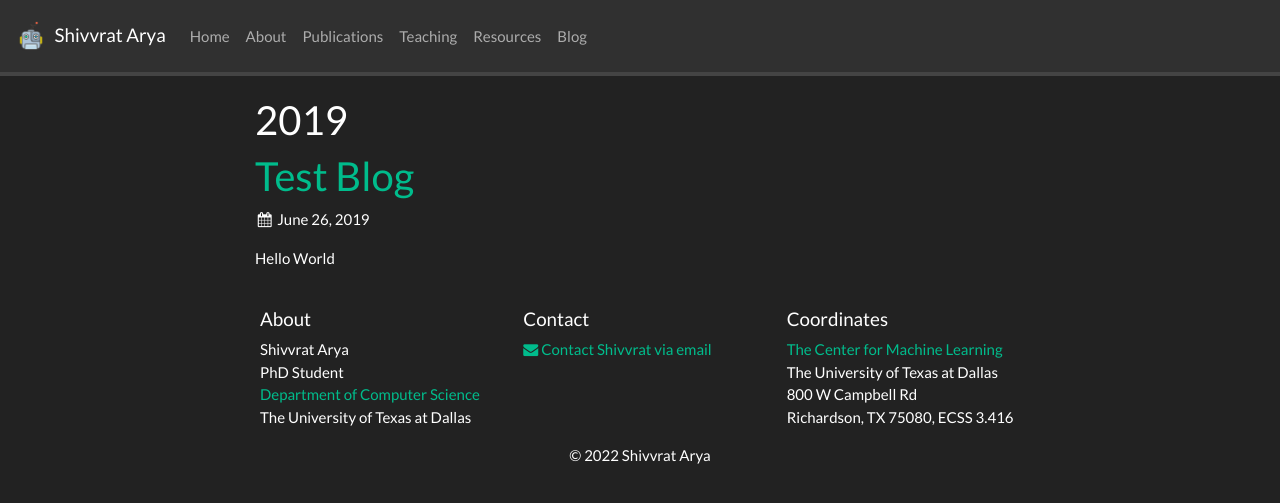
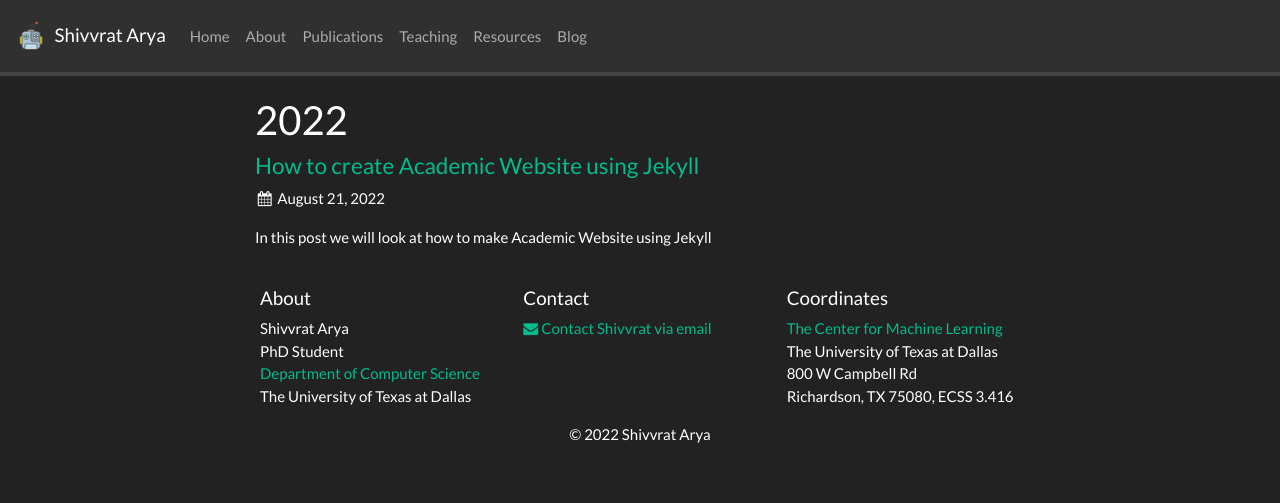
Before and after one commit to Shivvrat/shivvrat.github.io, a Jekyll site: the page built from _pages/blog.html, in a window 1280 px wide. Shown: the top 503 px of the page. Built offline with Jekyll 4.4.1, drawn with Linux system fonts in a browser that asks for light colours; nearby versions of some CDN libraries; a style sheet for code colours, icons or effects is not loaded; some of the changed lines change nothing that is shown.

Commit message:
Why: * Minor Changes
This change addresses the need by:
*

````diff
--- a/_config.yml
+++ b/_config.yml
@@ -44,6 +44,8 @@
 contact: >
     <a href="mailto:shivvrat.arya@utdallas.edu" target="_blank"><i class="fa fa-envelope fa-1x"></i> Contact Shivvrat via email</a> <br/>
 #    <a href="/aboutwebsite.html"><i class="fa fa-github fa-1x"></i> Use this site as a template!</a>
+
+group_pub_by_year: true
 
 # Pages shown in navbar
 nav_pages:
--- a/_includes/archive-single.html
+++ b/_includes/archive-single.html
@@ -1,10 +1,10 @@
 {% include base_path %}
 
-{% if post.header.teaser %}
-  {% capture teaser %}{{ post.header.teaser }}{% endcapture %}
-{% else %}
-  {% assign teaser = site.teaser %}
-{% endif %}
+<!--{% if post.header.teaser %}-->
+<!--  {% capture teaser %}{{ post.header.teaser }}{% endcapture %}-->
+<!--{% else %}-->
+<!--  {% assign teaser = site.teaser %}-->
+<!--{% endif %}-->
 
 {% if post.id %}
   {% assign title = post.title | markdownify | remove: "<p>" | remove: "</p>" %}
@@ -25,8 +25,8 @@
           alt="">
       </div>
     {% endif %}
-
-    <h2 class="archive__item-title" itemprop="headline">
+<!--Change this to change size of the heading-->
+    <h4 class="archive__item-title" itemprop="headline">
       {% if post.collection == 'publications' %}
         {{ title }}
       {% elsif post.link %}
@@ -34,7 +34,7 @@
       {% else %}
         <a href="{{ base_path }}{{ post.url }}" rel="permalink">{{ title }}</a>
       {% endif %}
-    </h2>
+    </h4>
 
     {% if post.read_time %}
     {% elsif post.read_time and post.collection == 'posts' %}
--- a/_includes/head.html
+++ b/_includes/head.html
@@ -4,7 +4,8 @@
   <meta name="viewport" content="width=device-width, initial-scale=1">
 
   <title>{% if page.title %}{{ page.title | escape }} - {{ site.title | escape }}{% else %}{{ site.title | escape }}{% endif %}</title>
-  <meta name="description" content="{{ site.description }}">
+  <meta name="description" content="{% if page.excerpt %}{{ page.excerpt | strip_html | strip_newlines | truncate: 160 }}{% else %}{{ site.description }}{% endif %}">
+<!--  <meta name="description" content="{{ site.description }}">-->
   <link rel="stylesheet" href="{{ "/assets/main.css" | relative_url }}">
   <link rel="canonical" href="{{ page.url | replace:'index.html','' | prepend: site.baseurl | prepend: site.url }}">
   <link rel="shortcut icon" type ="image/x-icon" href="{{ site.url }}{{ site.baseurl }}/favicon.ico">
--- a/_includes/header.html
+++ b/_includes/header.html
@@ -3,7 +3,7 @@
 height="0" width="0" style="display:none;visibility:hidden"></iframe></noscript>
 <!-- End Google Tag Manager (noscript) -->
 
-<nav class="navbar sticky-top navbar-expand-md navbar-dark bg-dark">
+<nav class="navbar navbar-default navbar-fixed-top sticky-top navbar-expand-md navbar-dark bg-dark">
 <!-- <nav class="navbar navbar-expand-sm navbar-dark bg-dark"> -->
     <a class="navbar-brand" href="{{ site.url }}{{ site.baseurl }}/">
      <img src="{{ site.url }}{{ site.baseurl }}/favicon.ico" width="30" height="30" style="margin-right:5px" class="d-inline-block align-top" alt="">
--- a/_posts/2015-07-20-writing-jekyll-posts.md
+++ /dev/null
@@ -1,11 +0,0 @@
----
-title: 'Test Blog'
-date: 2019-06-26
-permalink: /posts/2019/06/26/test_blog/
-layout: default
-toc: true
-tags:
-  - First Blog
-  - Test
----
-Hello World
--- /dev/null
+++ b/_posts/2022-08-21-creating-jekyll-website.md
@@ -0,0 +1,44 @@
+---
+title: 'How to create Academic Website using Jekyll'
+date: 2022-08-21
+permalink: /posts/2022-08-21/jekyll-website/
+sitemap: false
+layout: post
+collection: posts
+read_time: 10 mins
+tags:
+  - jekyll
+  - academic-website
+---
+
+In this post we will look at how to make Academic Website using Jekyll
+
+## Getting Started in Jekyll
+
+You need a Github account to host your website on github. Hence [go to Github and register for an account](http://www.github.com/) if you have not done so already.
+
+While what follows is not strictly mandatory, I strongly encourage installing Jekyll locally on your computer. It would help you to play with your website contents and change some things here and there without risking your website hosted on github.
+
+1. **Install Xcode (Mac users)**.
+2. **Install Jekyll**. I like [this blog](https://jekyllrb.com/docs/installation/macos/) alot.
+
+
+```
+    gem install jekyll
+
+```
+
+…[that should be it](http://jekyllrb.com/docs/installation/).
+
+-   **Create a directory for your website**. Call it whatever you want, but make it intuitive.
+- Then there are two ways to go forward. I would recommend the first one -
+  1. Go to **Github** and search for **jekyll templates**. Choose the one you like and use it as a template for your own website. (My Website is based on [this](https://github.com/sbryngelson/academic-website-template) template) Or
+  2. **Have Jekyll make your basic site for you** In a terminal window, change the directory to what will be your future website and enter `jekyll new .`.
+
+
+## Advantages of Github and Jekyll
+
+Let us look at why hosting your website on github.com and using jekyll to create it is advantageous -
+-   **It’s free**.
+-   **It’s portable**. Github accounts will stay the same no matter your university affiliation.
+-   **It’s fast, but flexible**.
````
